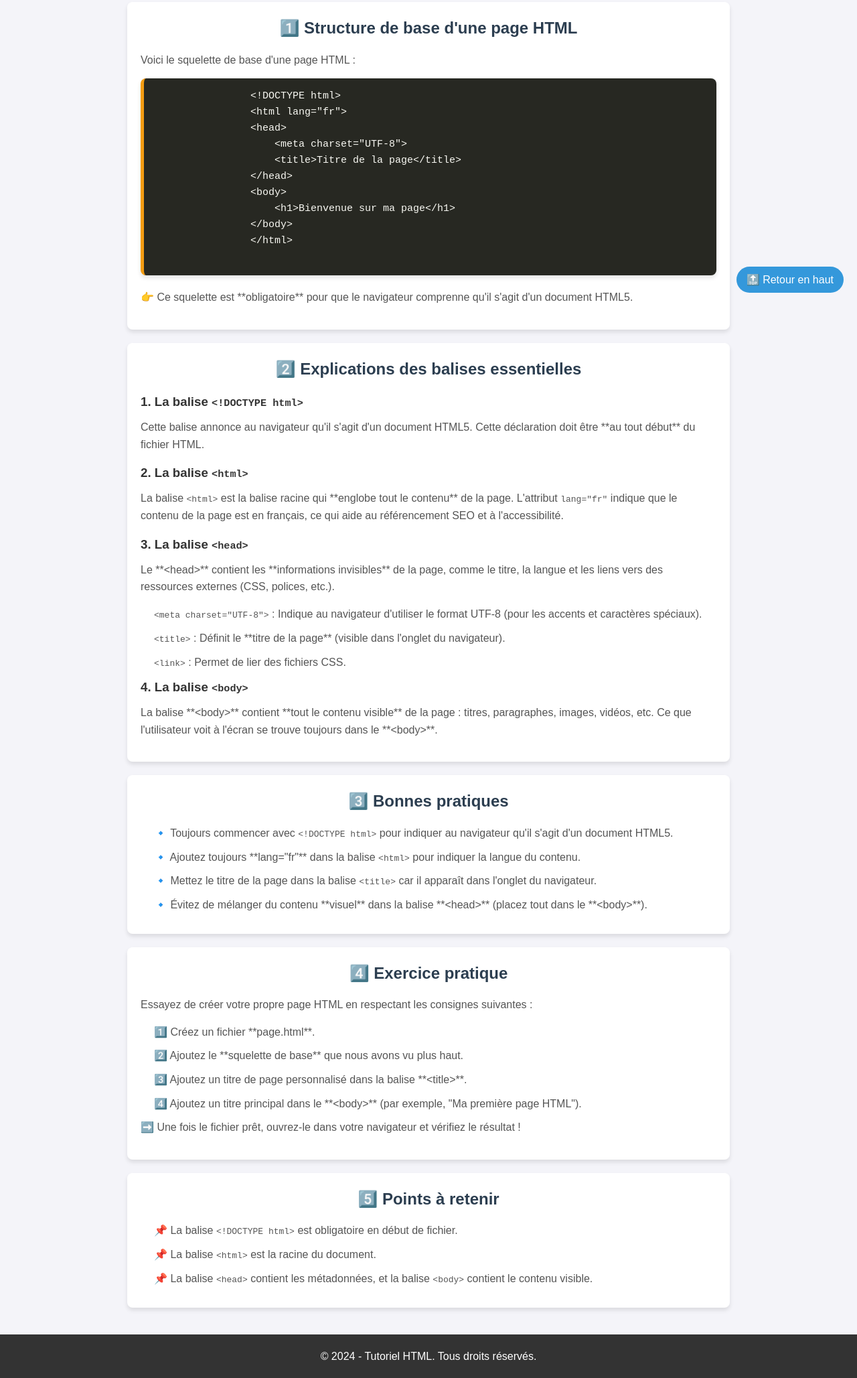
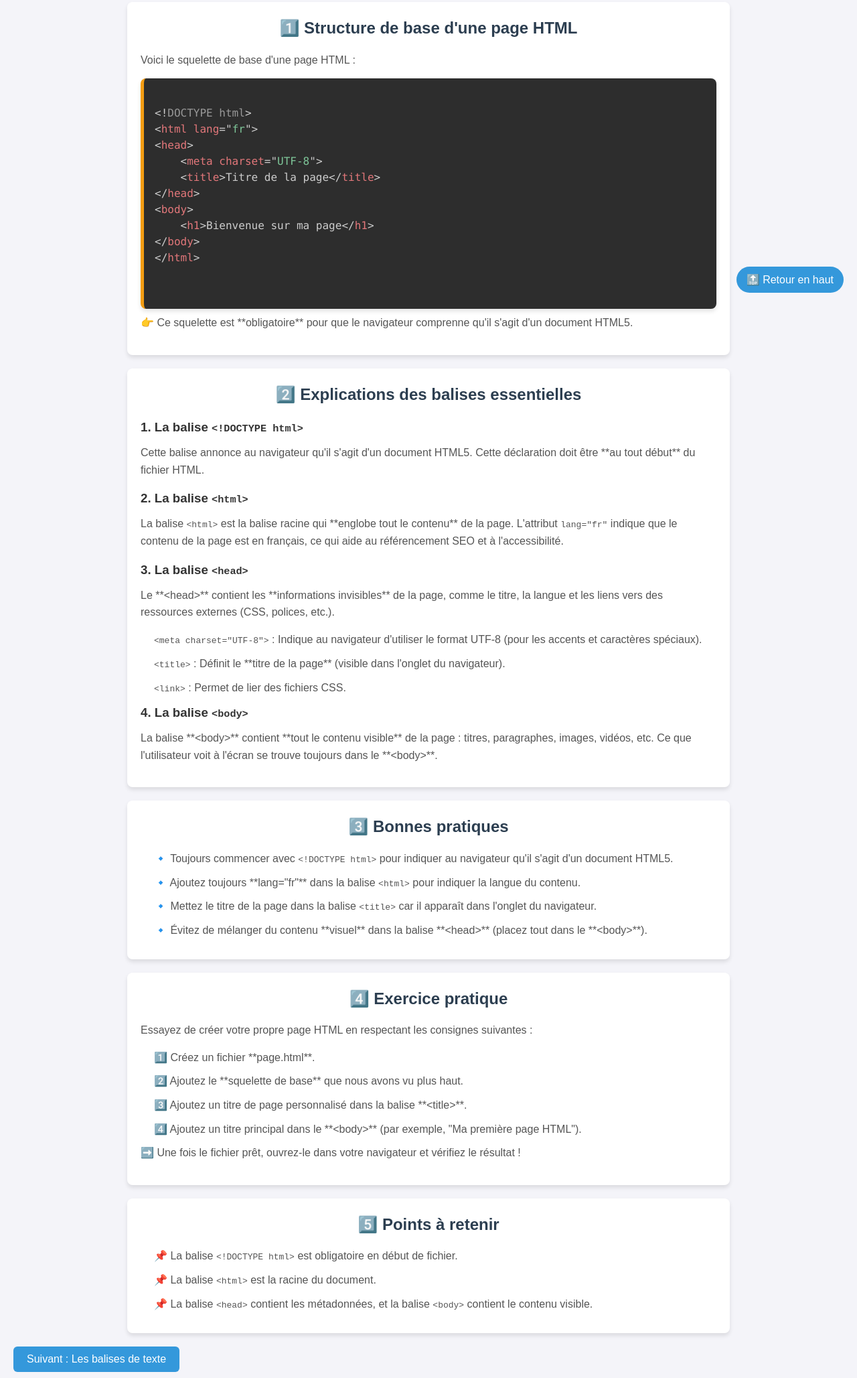
Before and after one commit to Ax-07/tuto-balise-html, a plain HTML site: page pages/structure.html in a window 1280 px wide. Shown: the part 343-2400 px from the top of the page at 67% size. Drawn offline with nearby package versions, Linux system fonts and the light colour scheme.

Commit message:
Ajout d'une icône SVG emoji, intégration de Prism.js pour la coloration syntaxique et mise à jour du code d'exemple dans le fichier structure.html.

```diff
--- a/pages/structure.html
+++ b/pages/structure.html
@@ -3,7 +3,10 @@
 <head>
     <meta charset="UTF-8">
     <meta name="viewport" content="width=device-width, initial-scale=1.0">
+    <link rel="icon" type="image/svg+xml" href="/img/icon_emoji.svg" />
     <title>Structure de base d'une page HTML</title>
+    <link rel="stylesheet" href="https://cdnjs.cloudflare.com/ajax/libs/prism/1.29.0/themes/prism-tomorrow.min.css">
+    <script src="https://cdnjs.cloudflare.com/ajax/libs/prism/1.29.0/prism.min.js"></script>
     <link rel="stylesheet" href="../css/style.css">
 </head>
 <body>
@@ -28,6 +31,7 @@
             <p>Voici le squelette de base d'une page HTML :</p>
 
             <pre>
+                <code class="language-html">
 &lt;!DOCTYPE html&gt;
 &lt;html lang="fr"&gt;
 &lt;head&gt;
@@ -38,6 +42,7 @@
     &lt;h1&gt;Bienvenue sur ma page&lt;/h1&gt;
 &lt;/body&gt;
 &lt;/html&gt;
+                </code>
             </pre>
 
             <p>👉 Ce squelette est **obligatoire** pour que le navigateur comprenne qu'il s'agit d'un document HTML5.</p>
@@ -108,13 +113,18 @@
                 <li>📌 La balise <code>&lt;head&gt;</code> contient les métadonnées, et la balise <code>&lt;body&gt;</code> contient le contenu visible.</li>
             </ul>
         </section>
+        <a href="/pages/texte.html">
+            <button id="nextPage">
+                Suivant : Les balises de texte
+            </button>
+        </a>
+    </main>
+
     <a href="#top">
         <button id="backToTop">
             🔝 Retour en haut
         </button>
     </a>
-    </main>
-
     <!-- Pied de page -->
     <footer>
         <p>© 2024 - Tutoriel HTML. Tous droits réservés.</p>
```
Lines whose indentation alone changed are shown as unchanged.
